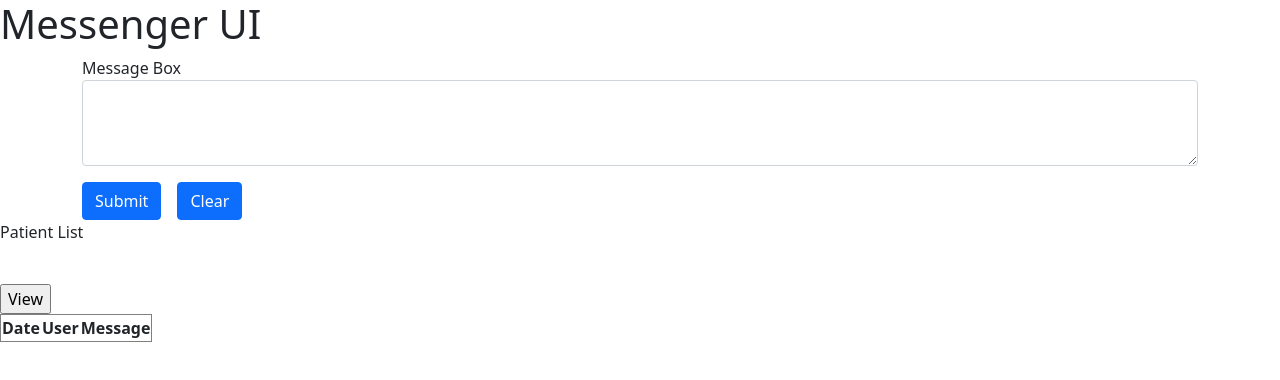
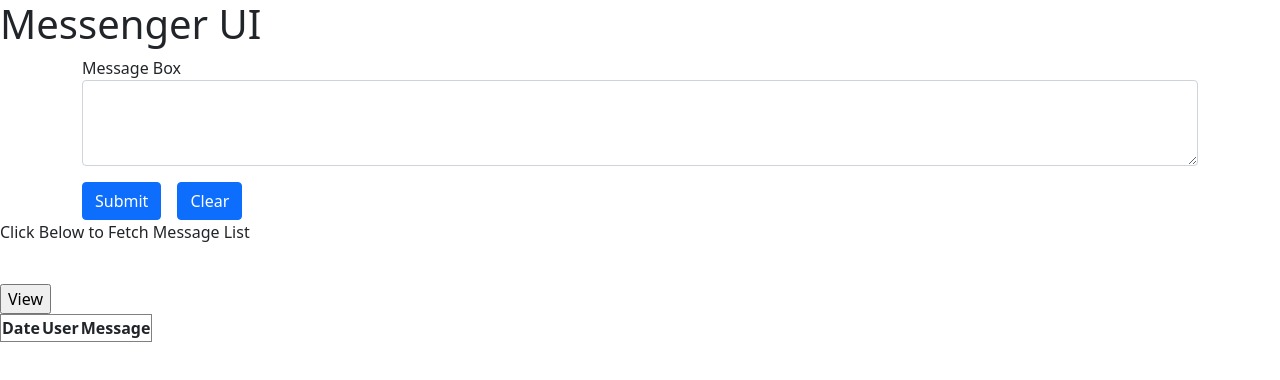
Before and after one commit to gta4roy/messenger_pie_ui, an Angular app: page / in a window 1280 px wide. Shown: the top 380 px of the page. Built offline with nearby package versions, Linux system fonts and the light colour scheme.

Commit message:
Removed Localhost reference

```diff
--- a/src/app/add-address.service.ts
+++ b/src/app/add-address.service.ts
@@ -21,7 +21,7 @@ export class AddAddressService {
     addressObj.id = this.randomStr(8,"abcd1234")
     console.log(addressObj)
 
-    return this.httpCl.post<AddressModel>('http://127.0.0.1:9098/api/v1/message/add/',{
+    return this.httpCl.post<AddressModel>('http://192.168.0.104:9098/api/v1/message/add/',{
         "message": addressObj.message,
         "date": addressObj.date,
         "user": addressObj.user,
--- a/src/app/display-all/display-all.component.html
+++ b/src/app/display-all/display-all.component.html
@@ -1,4 +1,4 @@
-<p>Patient List</p>
+<p>Click Below to Fetch Message List</p>
 <br>
 <input type="button" value="View" (click)="getAll()"/>
 
--- a/src/app/service-address.service.ts
+++ b/src/app/service-address.service.ts
@@ -15,7 +15,7 @@ export class ServiceAddressService {
 
   serverRequestToGetAll(){
     console.log("Sending request to server to fetch all the values")
-    this.httpCl.get<AddressModel[]>('http://127.0.0.1:9098/api/v1/message/getall/').subscribe(data =>{
+    this.httpCl.get<AddressModel[]>('http://192.168.0.104:9098/api/v1/message/getall/').subscribe(data =>{
       //console.log("We Got ",data)
       this.addressListFromServer = data;
       this.dbResponseRecievedSubject.next()
```
